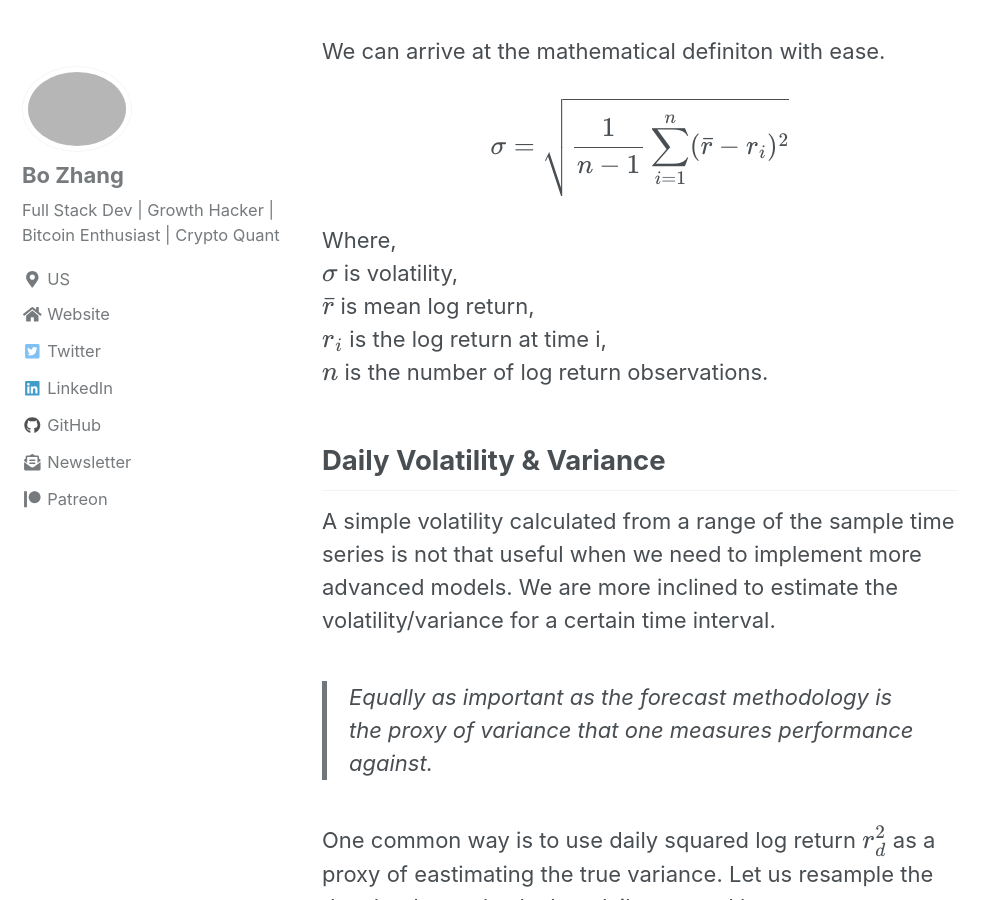
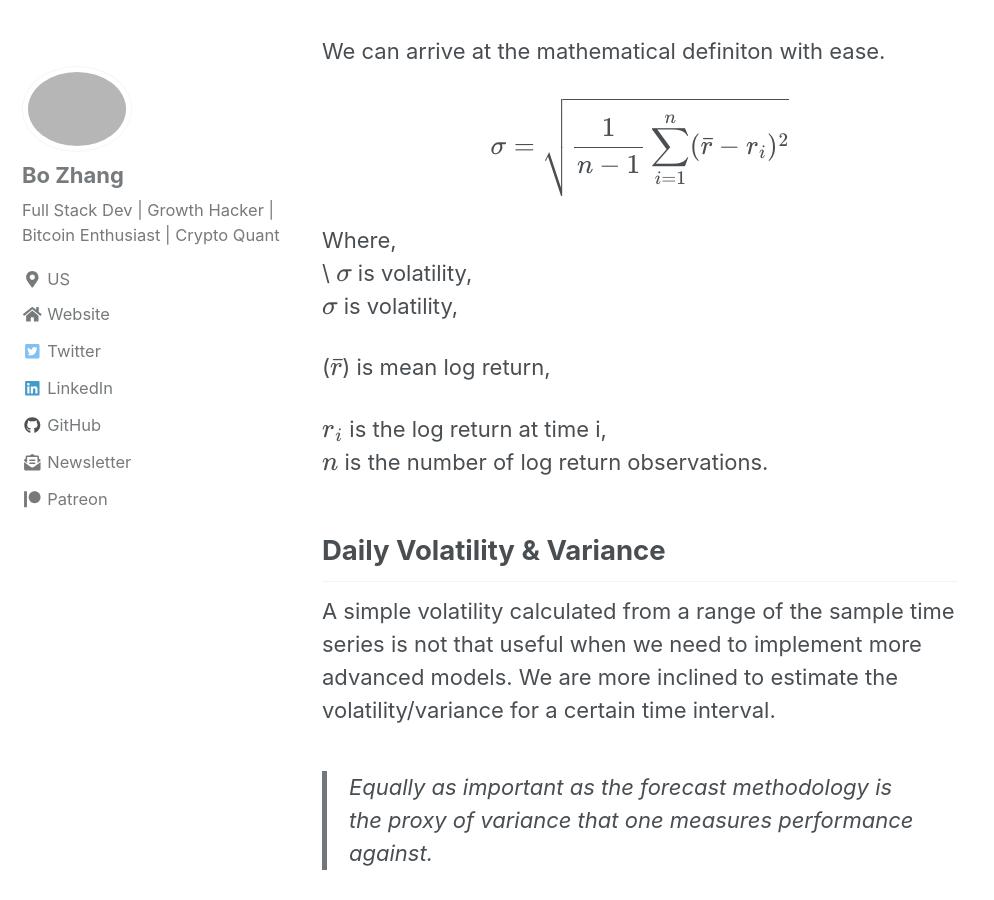
Before and after one commit to 0xboz/blog, a Jekyll site: the page built from _posts/2019-07-15-understand-and-model-cryptocurrencies-volatility-using-garch-variants.md, in a window 1280 px wide and 900 px high, scrolled down 4055 px. Shown: the whole window, without its empty margins (0-994 px from the left). Built offline with Jekyll 4.4.1, drawn with Linux system fonts in a browser that asks for light colours; cached includes are drawn as plain includes; nearby versions of some CDN libraries; formulas are drawn with MathJax 3; comment, search, counter and statistics services are not loaded.

Commit message:
Tried out inline mathjax

```diff
--- a/_posts/2019-07-15-understand-and-model-cryptocurrencies-volatility-using-garch-variants.md
+++ b/_posts/2019-07-15-understand-and-model-cryptocurrencies-volatility-using-garch-variants.md
@@ -103,10 +103,13 @@ $$ \begin{equation*}
 \end{equation*} $$
 
 Where,
-$$\sigma$$ is volatility,
-$$\bar{r}$$ is mean log return,
-$$r_i$$ is the log return at time i,
-$$n$$ is the number of log return observations.
+\ $\sigma$ is volatility,
+\$\sigma$ is volatility,
+
+\($\bar{r}$\) is mean log return,
+
+$r_i$ is the log return at time i,
+$n$ is the number of log return observations.
 
 ## Daily Volatility & Variance
 
```
